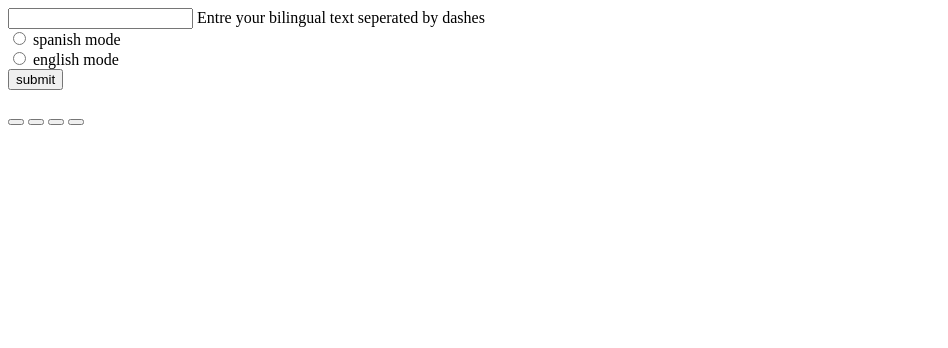
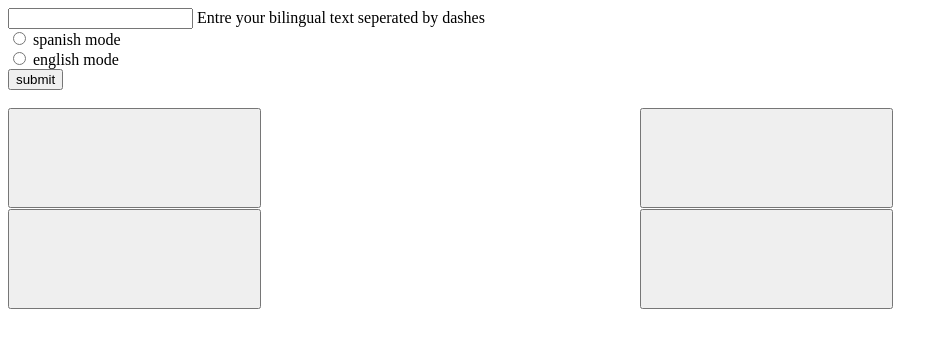
Before and after one commit to kuba891/WINLANDIA.github.io, a plain HTML site: page index.html in a window 1280 px wide. Shown: the whole page, without its empty margins (0-948 px from the left). Drawn offline with Linux system fonts and the light colour scheme.

Commit message:
Update index.html

```diff
--- a/index.html
+++ b/index.html
@@ -5,11 +5,30 @@
     <meta name="viewport" content="width=device-width, initial-scale=1.0">
     <title>Document</title>
     <style>
-        #question{
-          font-style: normal;
+        #container{
+          display: grid;
+          grid-template-columns:1fr 1fr;
+            grid-template-areas:
+                "cssButtons cssButtons"
+                "cssButtons cssButtons";
+                height: 80%;
+                width: auto;
         }
-        #phoneVersion{
-        input style='width:auto'
+        #result0{
+          width:40%;
+          height:100px;
+        }
+        #result1{
+          width:40%;
+          height:100px;
+        }
+        #result2{
+          width:40%;
+          height:100px;
+        }
+        #result3{
+          width:40%;
+          height:100px;
         }
     </style>
 </head>
@@ -18,7 +37,7 @@
     <input id= "textElement" type="text">
 <label> Entre your bilingual text seperated by dashes
 <br>
-<div id=phoneVersion>
+
 <input id="radioSpanish" type="radio" name="languagePicker">
 <label> spanish mode</label>
 <br>
@@ -27,14 +46,24 @@
 <br>
 <input id= "odeslat" type="submit" value="submit">
 <br>
-</div>
 <label id= "question"></label>
 <br>
+<div id="container">
+<div class="cssButtons">
+<button type="button" id="result0" ></button>
+</div>
+<div class="cssButtons">
 
-<button type="button" id="result0" ></button>
 <button type="button" id="result1" ></button>
+</div>
+<div class="cssButtons">
+
 <button type="button" id="result2" ></button>
+</div>
+<div class="cssButtons">
+
 <button type="button" id="result3" ></button>
+</div></div>
 
 
 
```
